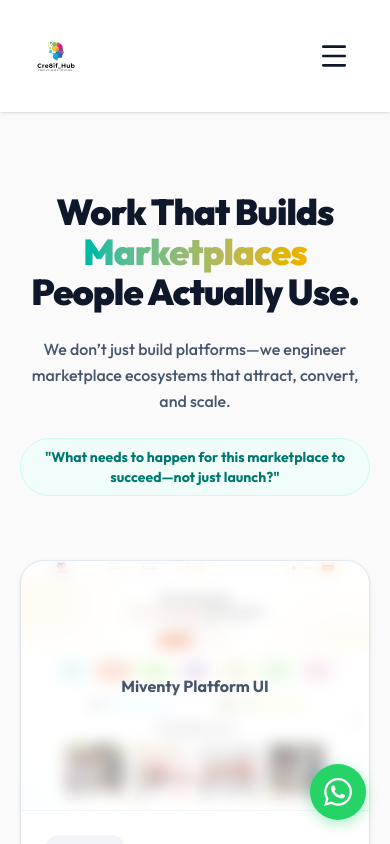
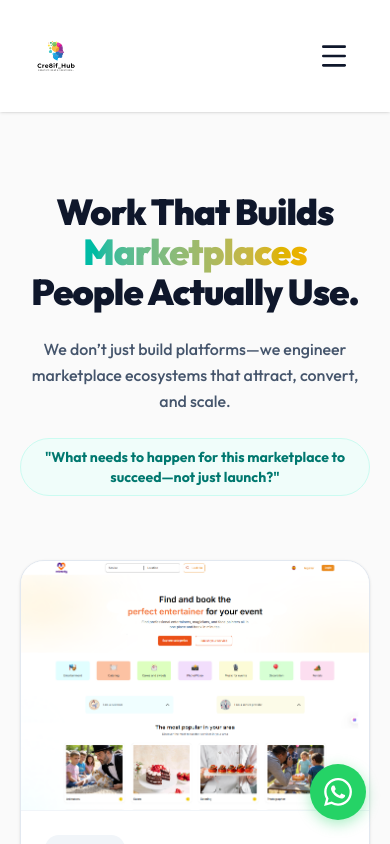
Before and after one commit to yourcoderrguy/cre8ifhub, a Next.js app: page /work in a window 390 px wide. Shown: the top 844 px of the page. Built offline with nearby package versions, Linux system fonts and the light colour scheme.

Commit message:
work page ui updated

```diff
--- a/src/app/work/page.tsx
+++ b/src/app/work/page.tsx
@@ -2,7 +2,7 @@
 
 import { motion } from "framer-motion";
 import Link from "next/link";
-import Image from "next/image"; // Uncomment when images are added
+import Image from "next/image";
 import { ArrowUpRight, CheckCircle2, ArrowRight } from "lucide-react";
 
 export default function Work() {
@@ -13,7 +13,6 @@ export default function Work() {
       title: "From Limitation to a Scalable Marketplace Engine.",
       description: "Miventy started as a promising idea: connect parents with children’s entertainers. But the initial build on Sharetribe Go hit predictable ceilings. We migrated the marketplace to Sharetribe Flex, redesigned the UX from the ground up, and rebuilt the transaction system to support real marketplace economics. Stripe-powered split payments, commission logic, and dynamic user roles transformed how users interacted—buyers could become vendors fluidly.",
       tags: ["Sharetribe Flex", "Stripe Split Payments", "Role Management"],
-      imagePlaceholder: "Miventy Platform UI",
       imageName: "miventry.png",
       color: "from-teal-500/20 to-slate-900/5"
     },
@@ -23,7 +22,6 @@ export default function Work() {
       title: "Designing a Multi-Sided Marketplace from Scratch.",
       description: "Shindeeg needed to support three distinct user journeys—event planners, DJs, and attendees—without friction. Using Next.js, we engineered a custom platform from first principles. Planners monetize events, DJs sell services, and attendees buy tickets. With Stripe handling transactions and Mapbox enabling location discovery, it evolved into a unified ecosystem. This wasn’t just development—it was product design at the system level.",
       tags: ["Next.js Custom Build", "Mapbox Integration", "Multi-sided Routing"],
-      imagePlaceholder: "Shindeeg Event Dashboard",
       imageName: "shindeeg.png",
       color: "from-yellow-500/20 to-slate-900/5"
     },
@@ -33,7 +31,6 @@ export default function Work() {
       title: "Turning a Niche Idea into an Intelligent Marketplace.",
       description: "Wedly began as a no-code MVP in the wedding DIY space—functional, but limited. To unlock its potential, we transitioned it to Sharetribe Flex and rebuilt the experience around discovery. We introduced custom conversion pages, Stripe infrastructure, and AI-driven search powered by Claude. The result is a marketplace that doesn’t just list options—it helps users find exactly what they need based on intent.",
       tags: ["Claude AI Search", "Sharetribe Flex", "CRO Design"],
-      imagePlaceholder: "Wedly Search Interface",
       imageName: "wedly.png",
       color: "from-pink-500/20 to-slate-900/5"
     }
@@ -139,7 +136,7 @@ export default function Work() {
                     {project.description}
                   </p>
 
-                  {/* Tags (Replaced Metrics to fit the new copy) */}
+                  {/* Tags */}
                   <div className="flex flex-wrap gap-2 sm:gap-3 mb-8 sm:mb-10">
                     {project.tags.map((tag, i) => (
                       <span key={i} className="px-3 py-1.5 sm:px-4 sm:py-2 bg-slate-50 border border-slate-200 rounded-full text-xs sm:text-sm font-bold text-slate-700">
@@ -154,13 +151,15 @@ export default function Work() {
                   </Link>
                 </div>
 
-                {/* Image Side - Stays on top on mobile (order-1) */}
-                <div className={`relative h-[250px] sm:h-[350px] md:h-[450px] lg:h-auto bg-gradient-to-br ${project.color} overflow-hidden flex items-center justify-center order-1 ${isEven ? 'lg:order-2 lg:border-l' : 'lg:order-1 lg:border-r'} border-b lg:border-b-0 border-slate-100`}>
-                  <div className="absolute inset-0 flex flex-col items-center justify-center text-slate-600 z-10 bg-white/50 backdrop-blur-sm group-hover:opacity-0 transition-opacity duration-500 p-6 text-center">
-                    <p className="font-bold text-base sm:text-lg">{project.imagePlaceholder}</p>
-                    {/* <p className="text-xs sm:text-sm mt-1">(Save as /public/{project.imageName})</p> */}
-                  </div>
-                  <Image src={`/${project.imageName}`} alt={project.client} fill className="object-cover group-hover:scale-105 transition-transform duration-700 object-top" />
+                {/* Image Side - BLUR OVERLAY COMPLETELY REMOVED */}
+                <div className={`relative h-[250px] sm:h-[350px] md:h-[450px] lg:h-auto bg-slate-100 overflow-hidden flex items-center justify-center order-1 ${isEven ? 'lg:order-2 lg:border-l' : 'lg:order-1 lg:border-r'} border-b lg:border-b-0 border-slate-100`}>
+                  <Image
+                    src={`/${project.imageName}`}
+                    alt={project.client}
+                    fill
+                    className="object-cover group-hover:scale-105 transition-transform duration-700 object-top"
+                    priority={index === 0} // Loads the first image instantly for better performance
+                  />
                 </div>
 
               </motion.div>
@@ -211,7 +210,7 @@ export default function Work() {
           {gridProjects.map((project, index) => (
             <div key={index} className="bg-white rounded-2xl sm:rounded-[2rem] border border-slate-200 overflow-hidden hover:shadow-xl transition-shadow group">
               <div className="h-40 sm:h-48 bg-slate-100 relative flex items-center justify-center border-b border-slate-200">
-                <span className="text-slate-400 font-bold text-xs sm:text-sm z-10 px-4 text-center">Save {project.imageName}</span>
+                {/* PLACEHOLDER TEXT REMOVED SO IT DOESN'T BLOCK YOUR IMAGES */}
                 <Image src={`/${project.imageName}`} alt={project.client} fill className="object-cover object-top" />
               </div>
               <div className="p-6 sm:p-8">
```
